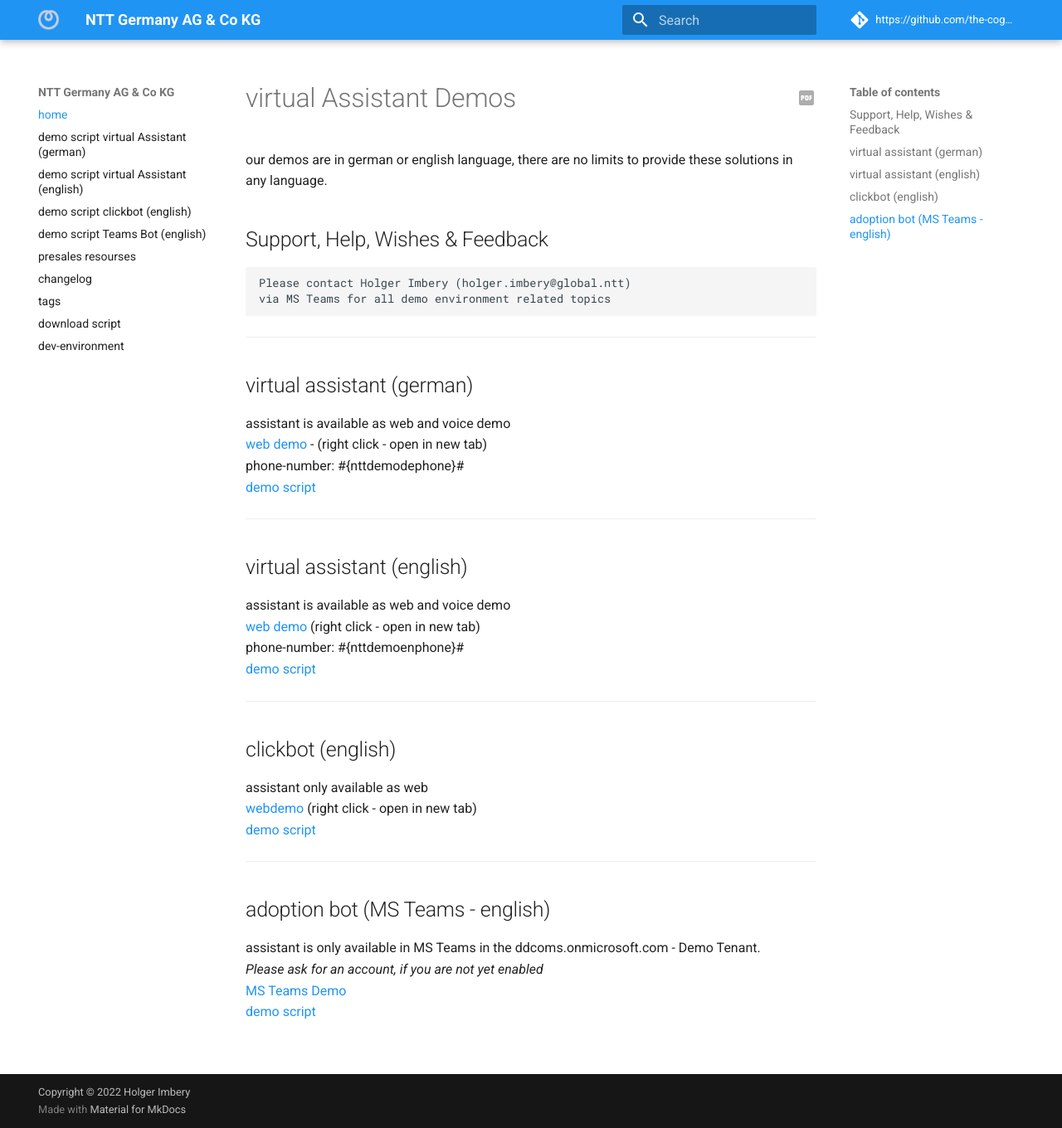
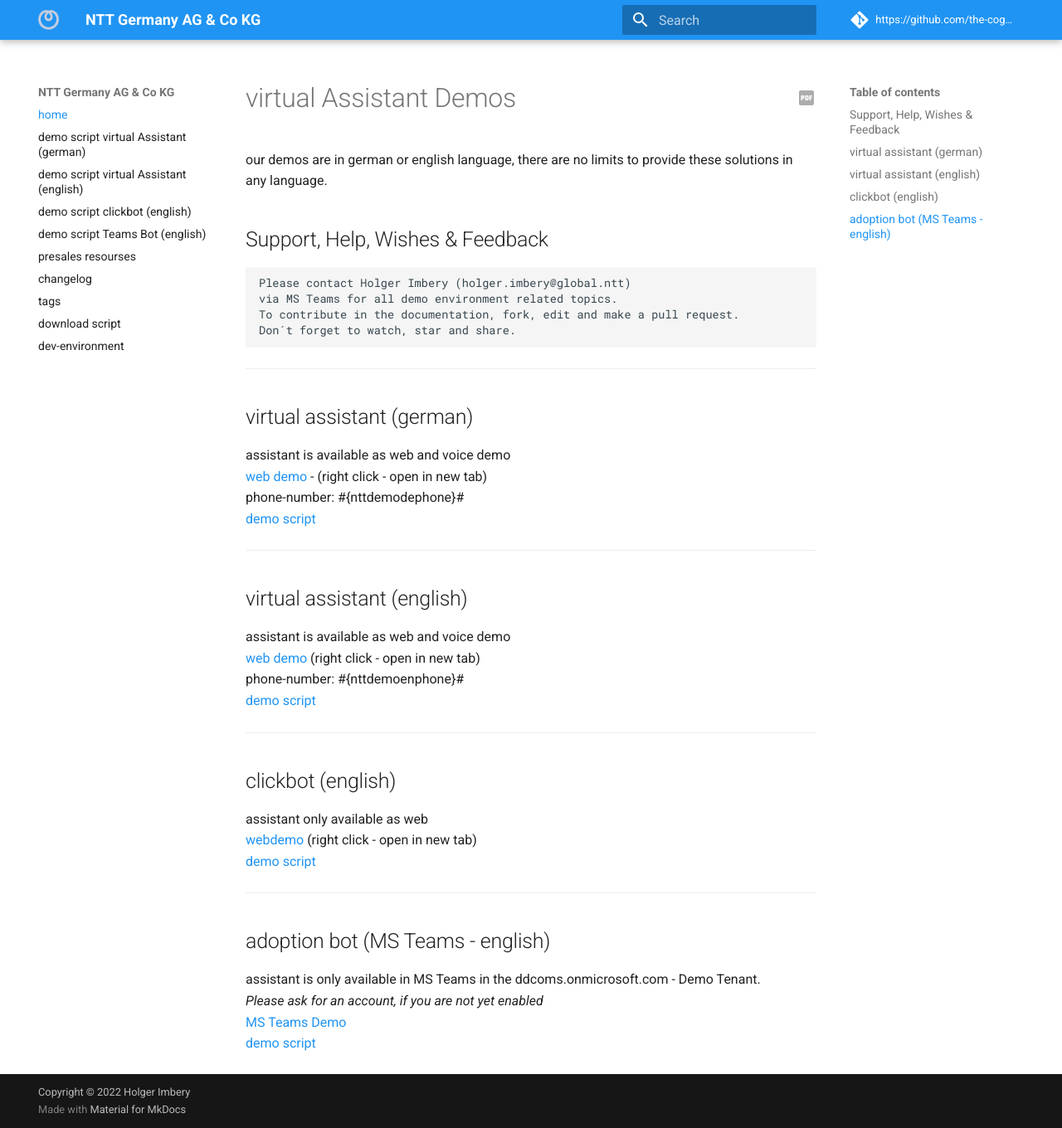
Before and after one commit to the-cognitiveservices-ninja/demo-environment, an MkDocs documentation site: the page built from docs/index.md, in a window 1280 px wide and 1360 px high. Shown: the whole window at 83% size. Built offline with MkDocs 1.6.1 and Material for MkDocs 9.7.7, drawn with Linux system fonts in a browser that asks for light colours; comment, search, counter and statistics services are not loaded.

Commit message:
Update index.md

```diff
--- a/docs/index.md
+++ b/docs/index.md
@@ -6,7 +6,9 @@
 ## Support, Help, Wishes & Feedback
 
     Please contact Holger Imbery (holger.imbery@global.ntt)
-    via MS Teams for all demo environment related topics
+    via MS Teams for all demo environment related topics.
+    To contribute in the documentation, fork, edit and make a pull request.
+    Don´t forget to watch, star and share.
 
 
 ---
```
